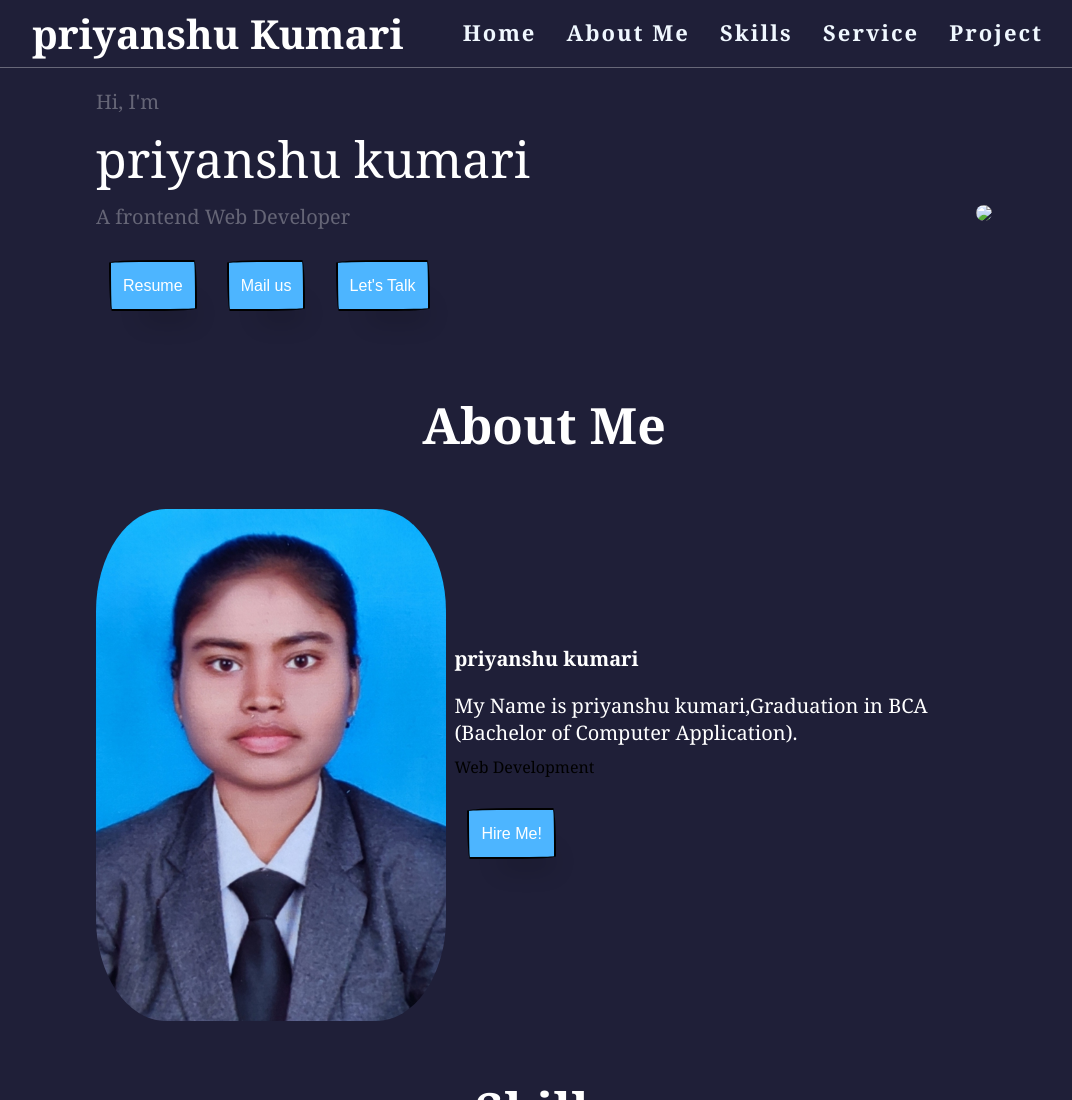
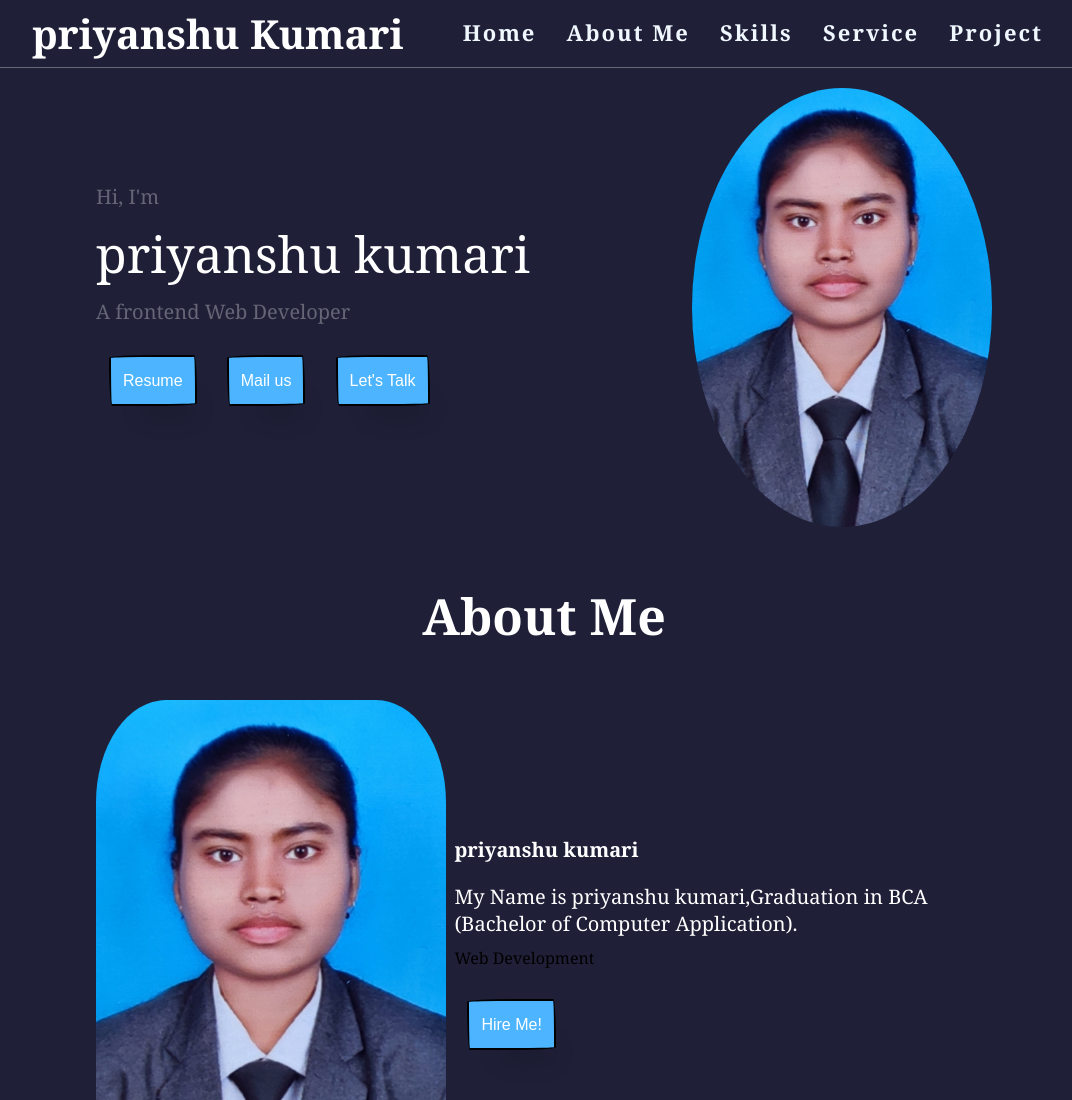
Before and after one commit to 123priyanshu024/project1, a plain HTML site: page index.html in a window 1280 px wide. Shown: the top 1100 px of the page, without its empty margins (96-1168 px from the left). Drawn offline with nearby package versions, Linux system fonts and the light colour scheme.

Commit message:
Update index.html

```diff
--- a/index.html
+++ b/index.html
@@ -42,7 +42,7 @@
                 </div>
             </div>
             <div class="home-right">
-                <img src="./img/IMG_20240628_110850.jpg.jpg">
+                <img src="./img/IMG_20240628_110850.jpg">
             </div>
     </section>
 
```
